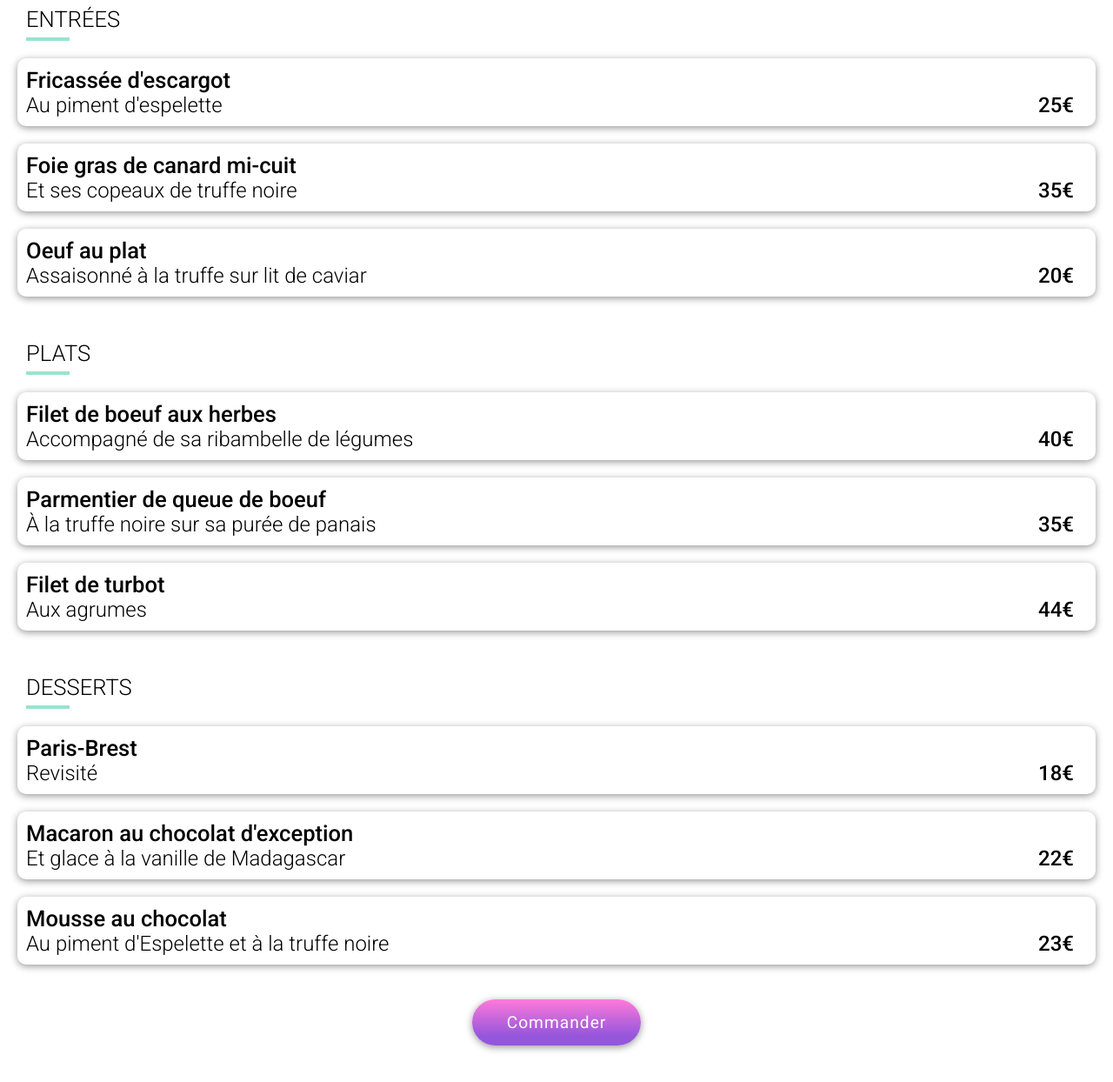
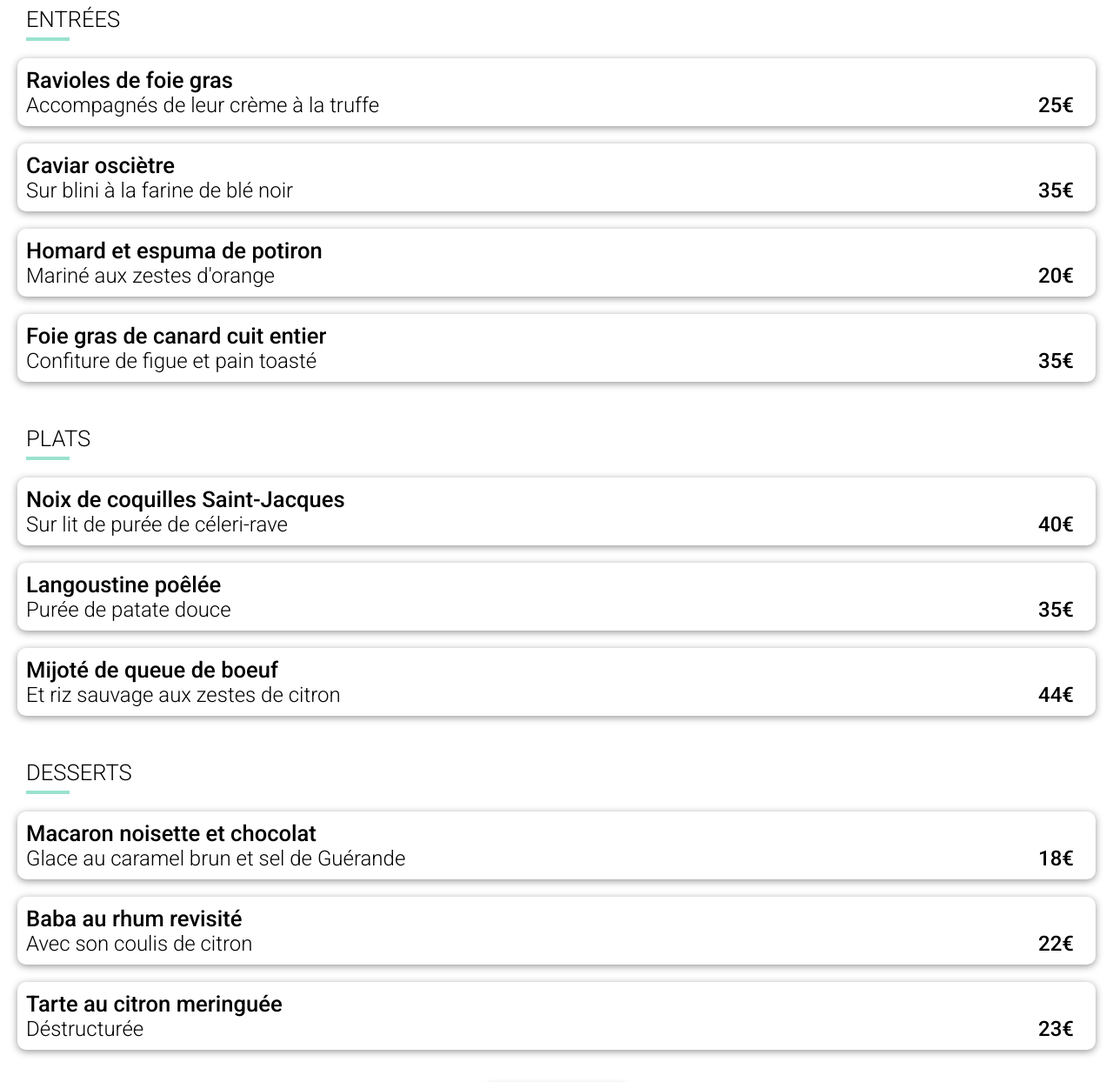
Before and after one commit to Cyril-Develop/Ohmyfood, a website: page pages/laNoteEnchantée.html in a window 1280 px wide. Shown: the part 555-1799 px from the top of the page at 87% size. Drawn offline with Linux system fonts and the light colour scheme; a web font is replaced by a local one.

Commit message:
Edit pages restos

```diff
--- a/pages/laNoteEnchantée.html
+++ b/pages/laNoteEnchantée.html
@@ -19,33 +19,41 @@
             </header>
 
             <main class="main">
-                <img class="main__banner" src="../assets/restaurants/large/jay-wennington-N_Y88TWmGwA-unsplash__large.jpg" alt="">
+                <img class="main__banner" src="../assets/restaurants/large/stil-u2Lp8tXIcjw-unsplash__large.jpg" alt="">
                 <section class="main__menu">
-                    <h2 class="main__menu__title">La palette du goût<span class="heart"></span></h2>
+                    <h2 class="main__menu__title">La note enchantée<span class="heart"></span></h2>
                     <div class="main__menu__starter">
                         <h3>Entrées</h3>
                         <div class="meal">
                             <div class="meal__description">
-                                <h4>Fricassée d'escargot</h4>
-                                <p>Au piment d'espelette </p>
+                                <h4>Ravioles de foie gras</h4>
+                                <p>Accompagnés de leur crème à la truffe</p>
                             </div>
                             <p class="meal__price">25€</p>
                             <div class="meal__check"></div>
                         </div>
                         <div class="meal">
                             <div class="meal__description">
-                                <h4>Foie gras de canard mi-cuit</h4>
-                                <p>Et ses copeaux de truffe noire</p>
+                                <h4>Caviar osciètre</h4>
+                                <p>Sur blini à la farine de blé noir</p>
                             </div>
                             <p class="meal__price">35€</p>
                             <div class="meal__check"></div>
                         </div>
                         <div class="meal">
                             <div class="meal__description">
-                                <h4>Oeuf au plat</h4>
-                                <p>Assaisonné à la truffe sur lit de caviar</p>
+                                <h4>Homard et espuma de potiron</h4>
+                                <p>Mariné aux zestes d'orange</p>
                             </div>
                             <p class="meal__price">20€</p>
+                            <div class="meal__check"></div>
+                        </div>
+                        <div class="meal">
+                            <div class="meal__description">
+                                <h4>Foie gras de canard cuit entier</h4>
+                                <p>Confiture de figue et pain toasté</p>
+                            </div>
+                            <p class="meal__price">35€</p>
                             <div class="meal__check"></div>
                         </div>
                     </div>
@@ -53,24 +61,24 @@
                         <h3>Plats</h3>
                         <div class="meal">
                             <div class="meal__description">
-                                <h4>Filet de boeuf aux herbes</h4>
-                                <p>Accompagné de sa ribambelle de légumes</p>
+                                <h4>Noix de coquilles Saint-Jacques</h4>
+                                <p>Sur lit de purée de céleri-rave</p>
                             </div>
                             <p class="meal__price">40€</p>
                             <div class="meal__check"></div>
                         </div>
                         <div class="meal">
                             <div class="meal__description">
-                                <h4>Parmentier de queue de boeuf</h4>
-                                <p>À la truffe noire sur sa purée de panais</p>
+                                <h4>Langoustine poêlée</h4>
+                                <p>Purée de patate douce</p>
                             </div>
                             <p class="meal__price">35€</p>
                             <div class="meal__check"></div>
                         </div>
                         <div class="meal">
                             <div class="meal__description">
-                                <h4>Filet de turbot</h4>
-                                <p>Aux agrumes</p>
+                                <h4>Mijoté de queue de boeuf </h4>
+                                <p>Et riz sauvage aux zestes de citron</p>
                             </div>
                             <p class="meal__price">44€</p>
                             <div class="meal__check"></div>
@@ -80,24 +88,24 @@
                         <h3>Desserts</h3>
                         <div class="meal">
                             <div class="meal__description">
-                                <h4>Paris-Brest</h4>
-                                <p>Revisité</p>
+                                <h4>Macaron noisette et chocolat</h4>
+                                <p>Glace au caramel brun et sel de Guérande</p>
                             </div>
                             <p class="meal__price">18€</p>
                             <div class="meal__check"></div>
                         </div>
                         <div class="meal">
                             <div class="meal__description">
-                                <h4>Macaron au chocolat d'exception</h4>
-                                <p>Et glace à la vanille de Madagascar</p>
+                                <h4>Baba au rhum revisité</h4>
+                                <p>Avec son coulis de citron</p>
                             </div>
                             <p class="meal__price">22€</p>
                             <div class="meal__check"></div>
                         </div>
                         <div class="meal">
                             <div class="meal__description">
-                                <h4>Mousse au chocolat</h4>
-                                <p>Au piment d'Espelette et à la truffe noire</p>
+                                <h4>Tarte au citron meringuée</h4>
+                                <p>Déstructurée</p>
                             </div>
                             <p class="meal__price">23€</p>
                             <div class="meal__check"></div>
```
Also changed, not shown: pages/aLaFrancaise.html (+20 -20 lines), pages/leDeliceDesSens.html (+20 -20 lines).
